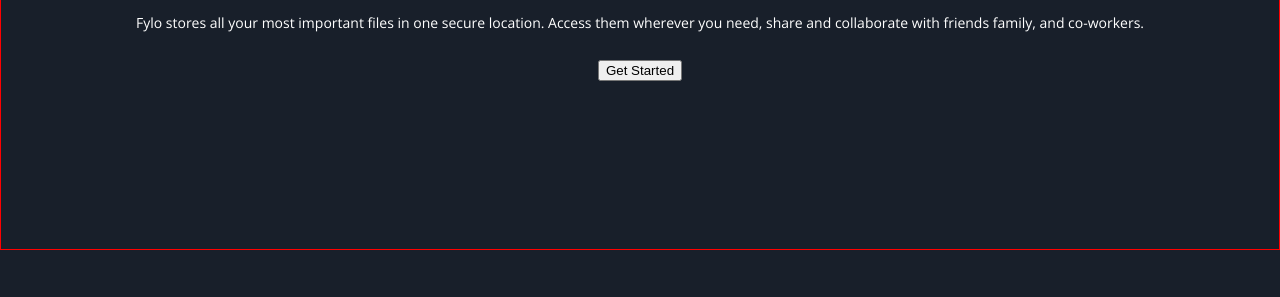
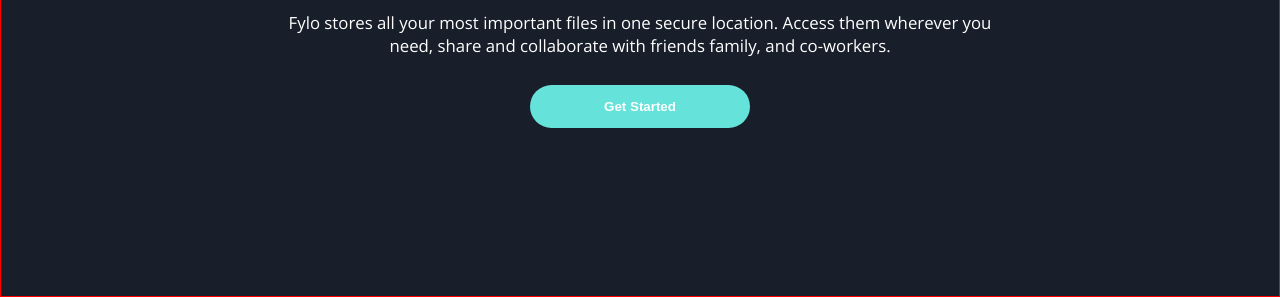
Before and after one commit to yxrchhhhxpppp/bootcamp-tecsup, a plain HTML site: page semana03/dia02-css-landing-page/index.html in a window 1280 px wide. Shown: the part 798-1095 px from the top of the page. Before the commit the page ends 1048 px from the top, so only its background shows below. Drawn offline with nearby package versions, Linux system fonts and the light colour scheme.

Commit message:
dia02-css-landing-page

```diff
--- a/semana03/dia02-css-landing-page/styles.css
+++ b/semana03/dia02-css-landing-page/styles.css
@@ -96,7 +96,7 @@ h1 {
 .hero__image {}
 
 .hero__tittle {
-    border: 1px solid yellow;
+
     width: min(100% - 3rem, 720px);
 
     font-family: "Raleway", sans-serif;
@@ -108,9 +108,22 @@ h1 {
 
 .hero__text {
     /* TODO: Terminar de aplicar los estilos al parrafo del hero*/
+    width: min(100% - 3rem, 720px);
 
+    font-size: 1.2rem;
+
+    text-align: center;
 }
 
 .hero__button {
+    font-weight: 700;
 
+    border: none;
+    border-radius: 7rem;
+    padding: 1rem;
+    min-width: 220px;
+    color: hsl(0, 0%, 100%);
+
+    background-color: hsl(176, 68%, 64%);
+    /*FALTA: agregar el degradado del botón*/
 }
```
